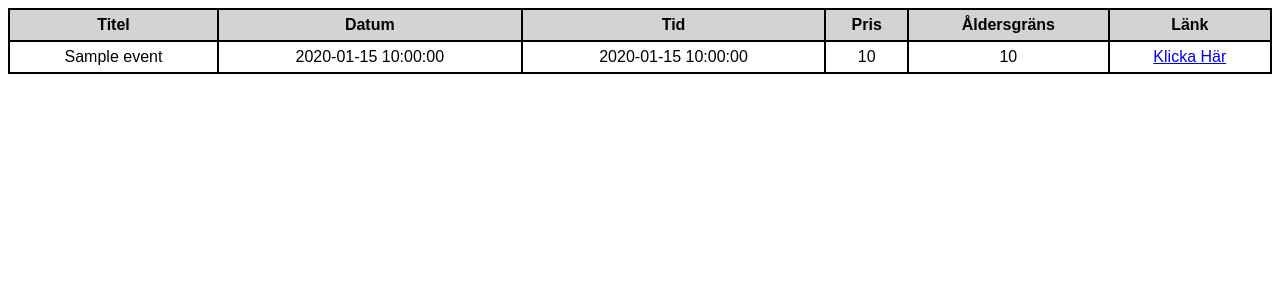
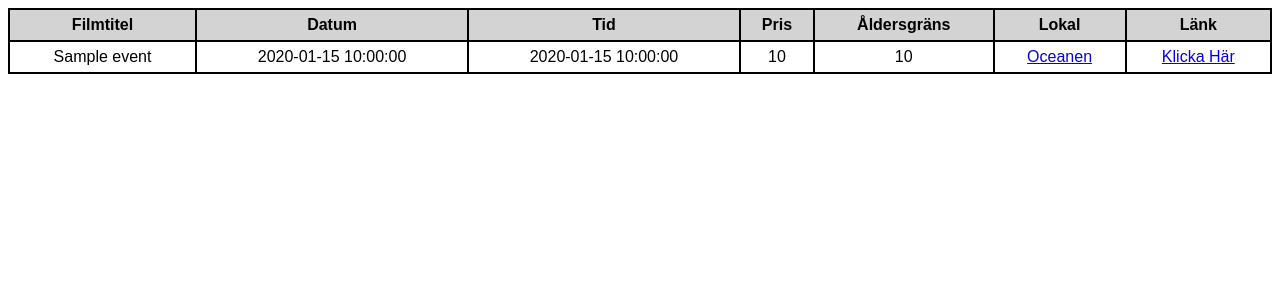
Before and after one commit to evrsen/oceanen, a Flask app: template templates/index.html in a window 1280 px wide. Shown: the top 300 px of the page. Run offline with Flask 3, Linux system fonts and the light colour scheme; the template is opened without the code that fills it: most values are stand-ins (such as "Sample title", 1, 10 or a date in 2020).

Commit message:
Modified

```diff
--- a/scraper.py
+++ b/scraper.py
@@ -74,6 +74,8 @@ def start_scraper(b: StatefulBrowser, a: Flask):
             if event.get("uuid") in uuids:
                 continue
 
+            print("New event: ", event)
+
             with a.app_context():
                 db = get_db()
                 db.cursor().execute("INSERT INTO events (uuid, url, title, date, time, price, age) VALUES (?, ?, ?, ?, ?, ?, ?)", (
--- a/templates/index.html
+++ b/templates/index.html
@@ -35,11 +35,12 @@
     <body>
         <table>
             <tr>
-                <th>Titel</th>
+                <th>Filmtitel</th>
                 <th>Datum</th>
                 <th>Tid</th>
                 <th>Pris</th>
                 <th>Åldersgräns</th>
+                <th>Lokal</th>
                 <th>Länk</th>
             </tr>
             {% if events %}
@@ -50,6 +51,7 @@
                         <td>{{ event['time'] }}</td>
                         <td>{{ event['price'] }}</td>
                         <td>{{ event['age'] }}</td>
+                        <td><a href="https://www.oceanen.com}">Oceanen</a></td>
                         <td><a href="{{ event['url'] }}">Klicka Här</a></td>
                     </tr>
                 {% endfor %}
```
